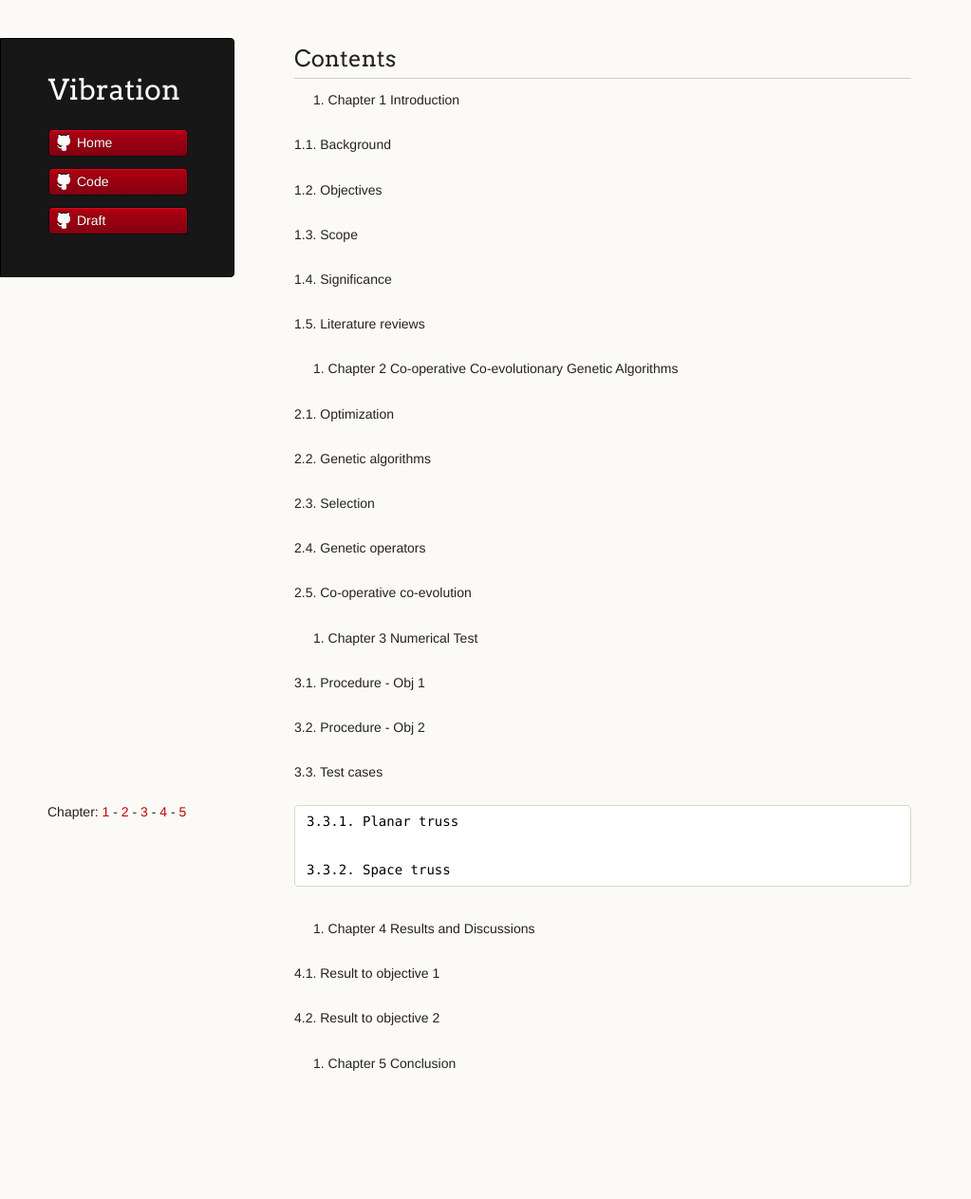
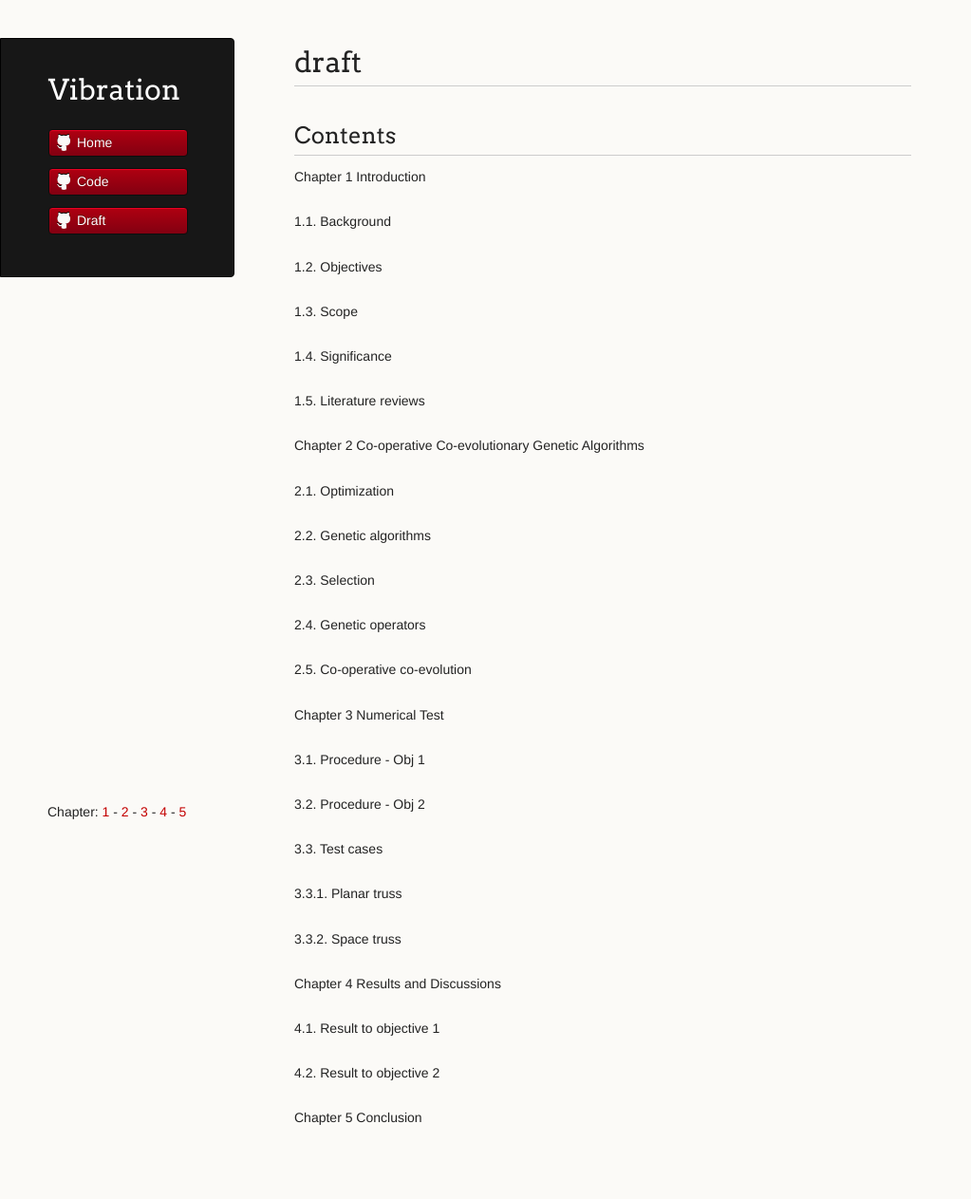
Before and after one commit to vireax/vibration, a Jekyll site: the page built from draft.md, in a window 1280 px wide. Shown: the whole page at 95% size, without its empty margins (0-1023 px from the left). Built offline with Jekyll 4.4.1, drawn with Linux system fonts in a browser that asks for light colours; before the commit the page ends 1205 px from its top, so only the background shows below that; some of the changed lines change nothing that is shown.

Commit message:
Update draft.md

```diff
--- a/draft.md
+++ b/draft.md
@@ -1,11 +1,12 @@
 ---
-layout: default
+layout: page
 title: draft
 ---
 
 ## Contents ##
 
-1. Chapter 1 Introduction
+
+Chapter 1 Introduction
 
   1.1. Background
 
@@ -17,7 +18,7 @@ title: draft
 
   1.5. Literature reviews
 
-2. Chapter 2 Co-operative Co-evolutionary Genetic Algorithms
+Chapter 2 Co-operative Co-evolutionary Genetic Algorithms
 
   2.1. Optimization
 
@@ -29,7 +30,7 @@ title: draft
 
   2.5. Co-operative co-evolution
 
-3. Chapter 3 Numerical Test
+Chapter 3 Numerical Test
 
   3.1. Procedure - Obj 1
 
@@ -37,14 +38,14 @@ title: draft
 
   3.3. Test cases
 
-    3.3.1. Planar truss
+  3.3.1. Planar truss
 
-    3.3.2. Space truss
+  3.3.2. Space truss
 
-4. Chapter 4 Results and Discussions
+Chapter 4 Results and Discussions
 
   4.1. Result to objective 1
 
   4.2. Result to objective 2
 
-5. Chapter 5 Conclusion
+Chapter 5 Conclusion
```
